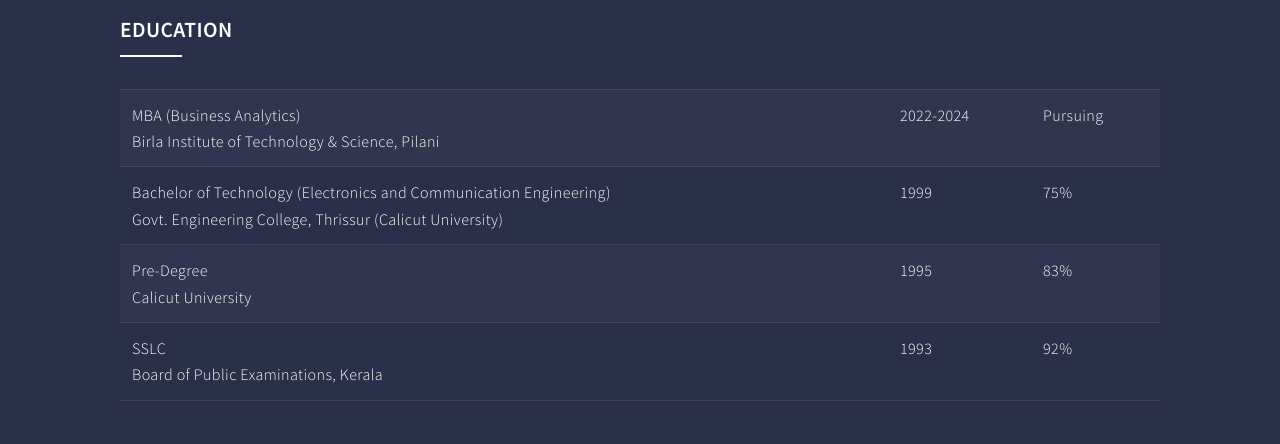
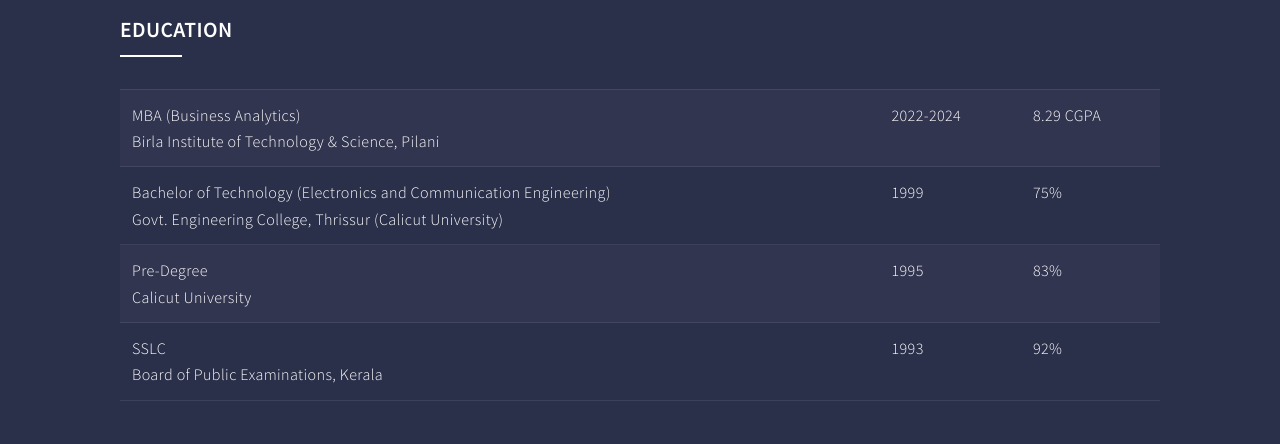
Before and after one commit to dhanyacm/dhanyacm, a Jekyll site: the page built from resume.html, in a window 1280 px wide and 900 px high, scrolled down 1440 px. Shown: the part 155-599 px from the top of the window. Built offline with Jekyll 4.4.1, drawn with Linux system fonts in a browser that asks for light colours.

Commit message:
Update resume.html

```diff
--- a/resume.html
+++ b/resume.html
@@ -226,7 +226,7 @@
 										   <tr>
 										    <td>  MBA (Business Analytics)  <br>   Birla Institute of Technology & Science, Pilani </th>
 										    <td>2022-2024 </th>
-										    <td>Pursuing</th>
+										    <td>8.29 CGPA </th>
 										  </tr>
 											<tr>
 										    <td>  Bachelor of Technology (Electronics and Communication Engineering)        <br>           Govt. Engineering College, Thrissur (Calicut University)</th>
```
